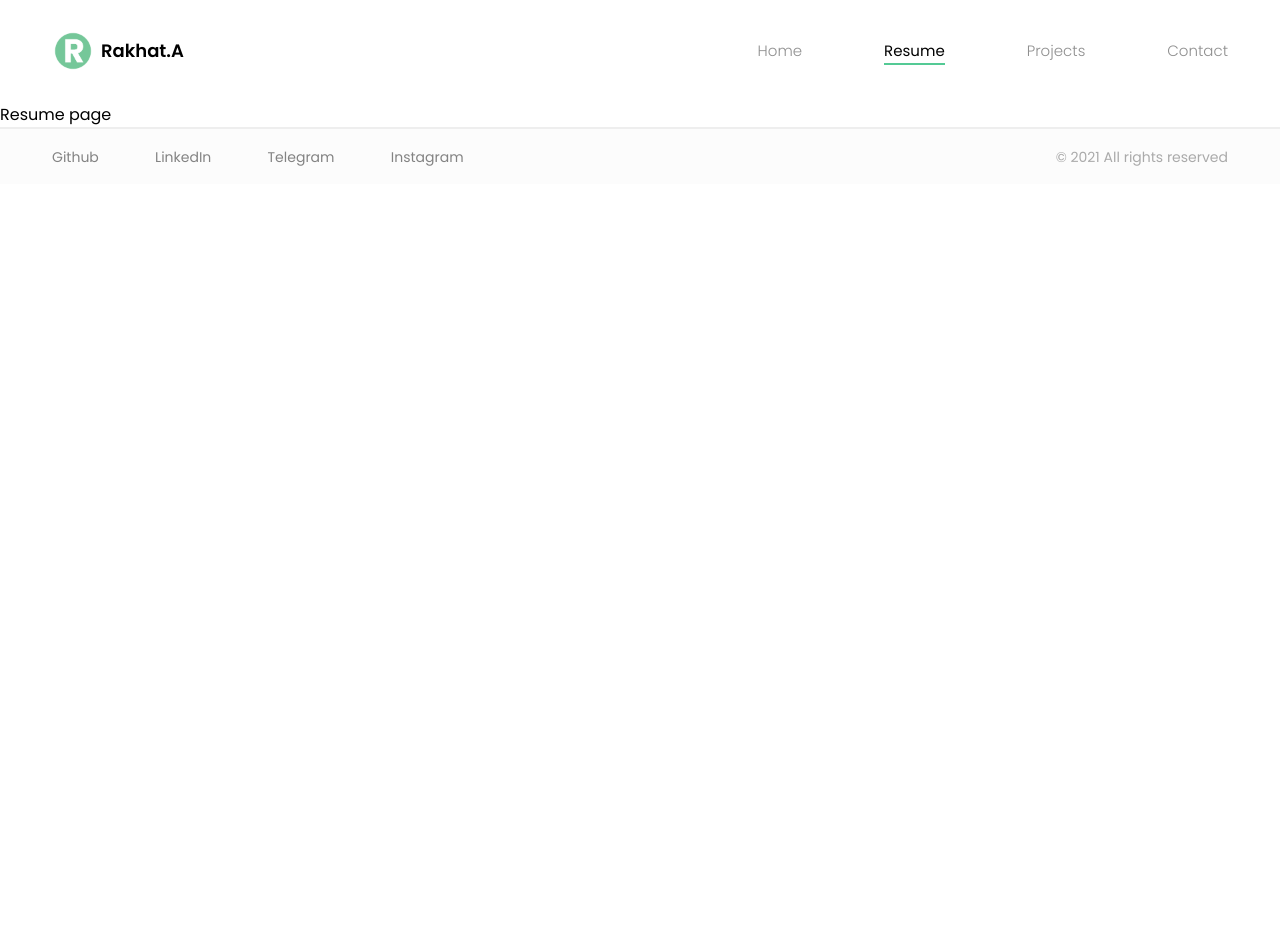
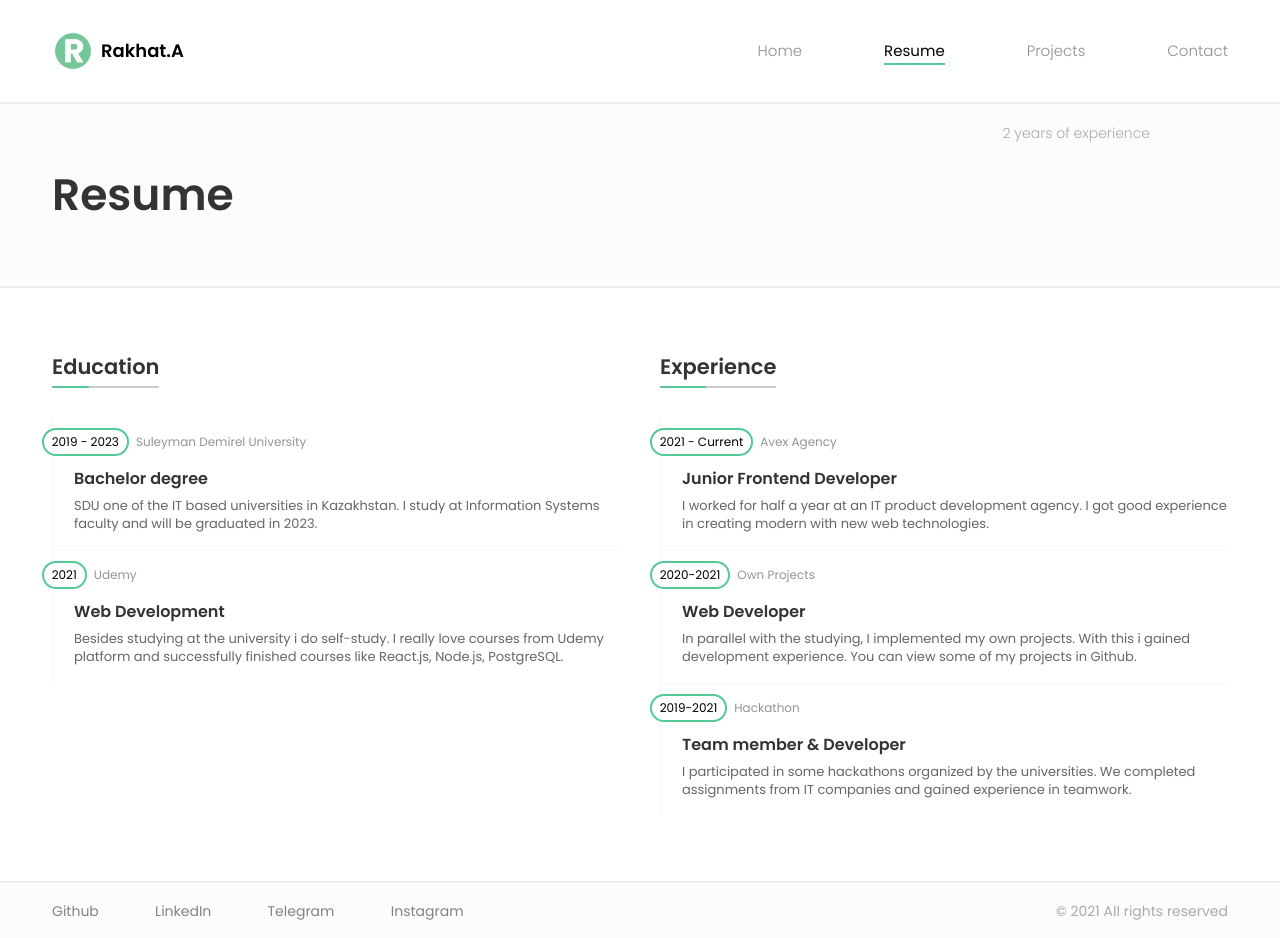
Before and after one commit to rooohaa/rakhat-me, a Next.js app: page /resume in a window 1280 px wide. Before the commit the page ends 800 px from the top, so only its background shows below. Built offline with nearby package versions, Linux system fonts and the light colour scheme.

Commit message:
add RoadMap section in resume page

```diff
--- /dev/null
+++ b/app/pages/ResumePage/RoadMap/InfoCard/index.js
@@ -0,0 +1,18 @@
+import React from 'react';
+
+import { CardWrapper } from './style';
+
+const InfoCard = ({ year, place, position, descr }) => {
+   return (
+      <CardWrapper>
+         <div className="card-head">
+            <div>{year}</div>
+            <span>{place}</span>
+         </div>
+         <h4>{position}</h4>
+         <p>{descr}</p>
+      </CardWrapper>
+   );
+};
+
+export { InfoCard };
--- /dev/null
+++ b/app/pages/ResumePage/RoadMap/InfoCard/style.js
@@ -0,0 +1,51 @@
+import styled from 'styled-components';
+
+const CardWrapper = styled.div`
+   padding: 50px 0 17px 21px;
+   border-left: 1px solid #f5f6f9;
+   border-bottom: 1px solid #f5f6f9;
+
+   position: relative;
+
+   div.card-head {
+      display: flex;
+      align-items: center;
+      position: absolute;
+      top: 10px;
+      left: -2%;
+
+      div {
+         display: flex;
+         align-items: center;
+         justify-content: center;
+         border: 2px solid #54ca95;
+         background-color: #fff;
+         border-radius: 30px;
+         font-size: 12px;
+         font-weight: 500;
+         padding: 3px 8px;
+         margin-right: 7px;
+      }
+
+      span {
+         font-size: 12px;
+         color: #666;
+         opacity: 0.7;
+      }
+   }
+
+   h4 {
+      font-size: 16px;
+      line-height: 21px;
+      color: #333;
+      margin-bottom: 8px;
+   }
+
+   p {
+      font-size: 13px;
+      line-height: 18px;
+      color: #666;
+   }
+`;
+
+export { CardWrapper };
--- /dev/null
+++ b/app/pages/ResumePage/RoadMap/index.js
@@ -0,0 +1,48 @@
+import React from 'react';
+
+import { InfoCard } from './InfoCard';
+import { Container } from 'app/sc/Container';
+import { SectionTitle } from 'app/sc/SectionTitle';
+
+import { RoadMapSection } from './style';
+import { education, exp } from './mock';
+
+const RoadMap = () => {
+   return (
+      <RoadMapSection>
+         <Container>
+            <div className="educ-section">
+               <SectionTitle>Education</SectionTitle>
+               <div className="cards-wrap">
+                  {education.map(({ id, position, year, descr, place }) => (
+                     <InfoCard
+                        key={id}
+                        year={year}
+                        place={place}
+                        position={position}
+                        descr={descr}
+                     />
+                  ))}
+               </div>
+            </div>
+
+            <div className="exp-section">
+               <SectionTitle>Experience</SectionTitle>
+               <div className="cards-wrap">
+                  {exp.map(({ id, position, year, descr, place }) => (
+                     <InfoCard
+                        key={id}
+                        year={year}
+                        place={place}
+                        position={position}
+                        descr={descr}
+                     />
+                  ))}
+               </div>
+            </div>
+         </Container>
+      </RoadMapSection>
+   );
+};
+
+export { RoadMap };
--- /dev/null
+++ b/app/pages/ResumePage/RoadMap/mock.js
@@ -0,0 +1,40 @@
+export const education = [
+   {
+      id: 1,
+      year: '2019 - 2023',
+      place: 'Suleyman Demirel University',
+      position: 'Bachelor degree',
+      descr: 'SDU one of the IT based universities in Kazakhstan. I study at Information Systems faculty and will be graduated in 2023.',
+   },
+   {
+      id: 2,
+      year: '2021',
+      place: 'Udemy',
+      position: 'Web Development',
+      descr: 'Besides studying at the university i do self-study. I really love courses from Udemy platform and successfully finished courses like React.js, Node.js, PostgreSQL.',
+   },
+];
+
+export const exp = [
+   {
+      id: 1,
+      year: '2021 - Current',
+      place: 'Avex Agency',
+      position: 'Junior Frontend Developer',
+      descr: 'I worked for half a year at an IT product development agency. I got good experience in creating modern with new web technologies.',
+   },
+   {
+      id: 2,
+      year: '2020-2021',
+      place: 'Own Projects',
+      position: 'Web Developer',
+      descr: 'In parallel with the studying, I implemented my own projects. With this i gained development experience. You can view some of my projects in Github.',
+   },
+   {
+      id: 3,
+      year: '2019-2021',
+      place: 'Hackathon',
+      position: 'Team member & Developer',
+      descr: 'I participated in some hackathons organized by the universities. We completed assignments from IT companies and gained experience in teamwork.',
+   },
+];
--- /dev/null
+++ b/app/pages/ResumePage/RoadMap/style.js
@@ -0,0 +1,27 @@
+import styled from 'styled-components';
+import { Container } from 'app/sc/Container';
+import { CardWrapper } from './InfoCard/style';
+
+const RoadMapSection = styled.section`
+   padding: 65px 0;
+   ${Container} {
+      overflow: visible;
+
+      display: grid;
+      grid-template-columns: 1fr 1fr;
+      column-gap: 40px;
+   }
+
+   div.cards-wrap {
+      display: flex;
+      flex-direction: column;
+
+      ${CardWrapper} {
+         &:last-child {
+            border-bottom: none;
+         }
+      }
+   }
+`;
+
+export { RoadMapSection };
--- /dev/null
+++ b/app/pages/ResumePage/index.js
@@ -0,0 +1,12 @@
+import React, { Fragment } from 'react';
+import { RoadMap } from './RoadMap';
+
+const ResumePageComponent = () => {
+   return (
+      <Fragment>
+         <RoadMap />
+      </Fragment>
+   );
+};
+
+export { ResumePageComponent };
--- a/app/pages/index.js
+++ b/app/pages/index.js
@@ -2,3 +2,4 @@
 
 export { HomePageComponent } from './HomePage';
 export { ContactPageComponent } from './ContactPage';
+export { ResumePageComponent } from './ResumePage';
--- a/pages/resume.js
+++ b/pages/resume.js
@@ -1,11 +1,16 @@
 import React from 'react';
 
-import { Layout } from '../app/components';
+import { Layout, PageTitle } from 'app/components';
+import { ResumePageComponent } from 'app/pages';
 
 const ResumePage = () => {
    return (
       <Layout>
-         <p>Resume page</p>
+         <PageTitle>
+            <h2>Resume</h2>
+            <span>2 years of experience</span>
+         </PageTitle>
+         <ResumePageComponent />
       </Layout>
    );
 };
```
